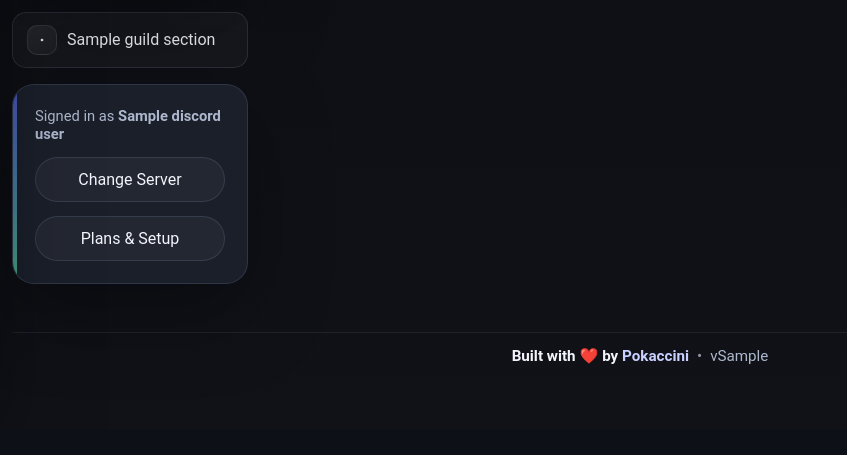
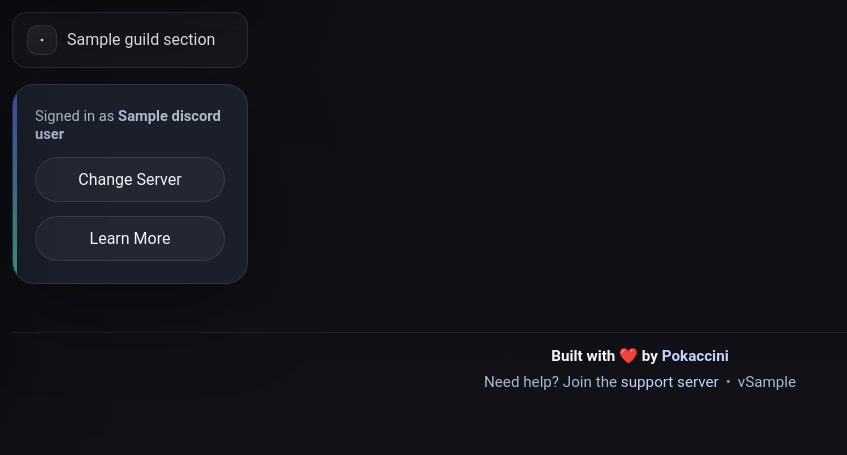
Before and after one commit to rosscm/tweeticcini, a FastAPI app: template src/dashboard_api/templates/guild.html in a window 1280 px wide. Shown: the part 391-846 px from the top of the page, without its empty margins (0-847 px from the left). Before the commit the page ends 755 px from the top, so only its background shows below. Run offline with FastAPI, Linux system fonts and the light colour scheme; the template is opened without the code that fills it: most values are stand-ins (such as "Sample title", 1, 10 or a date in 2020); grey boxes marked "Sample" are stand-in pictures.

Commit message:
Refine dashboard links and free plan limits

```diff
--- a/configs.example.yml
+++ b/configs.example.yml
@@ -5,7 +5,7 @@ users_list_pagination_size: 8
 users_list_page_counter_position: 'title'
 
 tweets_check_period: 10
-free_tweets_check_period: 60
+free_tweets_check_period: 90
 tweets_updater_retry_delay: 5
 tasks_monitor_check_period: 1
 tasks_monitor_log_period: 4
--- a/docs/index.html
+++ b/docs/index.html
@@ -186,7 +186,7 @@
                 <tbody>
                   <tr>
                     <th>Polling speed</th>
-                    <td>Standard (60s)</td>
+                    <td>Standard (90s)</td>
                     <td>Priority (12s)</td>
                   </tr>
                   <tr>
@@ -197,11 +197,11 @@
                   <tr>
                     <th>Alert rules</th>
                     <td>2</td>
-                    <td>50</td>
+                    <td>30</td>
                   </tr>
                   <tr>
                     <th>Muted phrases</th>
-                    <td>15</td>
+                    <td>10</td>
                     <td>250</td>
                   </tr>
                   <tr>
--- a/src/dashboard_api/app.py
+++ b/src/dashboard_api/app.py
@@ -397,6 +397,13 @@ def _get_public_site_url() -> Optional[str]:
     return site_url.strip() or None
 
 
+def _get_support_server_url() -> Optional[str]:
+    support_url = os.getenv('SUPPORT_SERVER_URL')
+    if not support_url:
+        return None
+    return support_url.strip() or None
+
+
 def _build_discord_login_url(request: Request, state: str) -> Optional[str]:
     oauth = _get_discord_oauth_config()
     if oauth is None:
@@ -521,6 +528,7 @@ def _render_dashboard_access_denied(request: Request, guild_id: str) -> HTMLResp
             'app_version': APP_VERSION,
             'discord_user': _get_session_user(request),
             'guild_id': guild_id,
+            'support_server_url': _get_support_server_url(),
         },
     )
 
@@ -958,6 +966,7 @@ async def dashboard_home(request: Request):
             'title': 'Tweeticcini Dashboard',
             'app_version': APP_VERSION,
             'public_site_url': _get_public_site_url(),
+            'support_server_url': _get_support_server_url(),
             'oauth_enabled': _get_discord_oauth_config() is not None,
             'discord_login_url': _build_discord_login_url(request, state),
             'discord_user': _get_session_user(request),
@@ -1272,6 +1281,7 @@ async def _render_guild_dashboard(request: Request, guild_id: str, active_sectio
             'sources': sources_payload,
             'rules': [_serialize_rule(rule).model_dump() for rule in rules],
             'public_site_url': _get_public_site_url(),
+            'support_server_url': _get_support_server_url(),
         },
     )
 
--- a/src/dashboard_api/static/dashboard.css
+++ b/src/dashboard_api/static/dashboard.css
@@ -537,7 +537,7 @@ body {
 
 .dashboard-footer {
   display: flex;
-  flex-wrap: wrap;
+  flex-direction: column;
   justify-content: center;
   align-items: center;
   gap: 8px;
@@ -557,6 +557,23 @@ body {
 }
 
 .dashboard-footer--centered {
+  text-align: center;
+}
+
+.dashboard-footer-main {
+  display: inline-flex;
+  flex-wrap: wrap;
+  justify-content: center;
+  align-items: center;
+  gap: 8px;
+}
+
+.dashboard-footer-support {
+  display: inline-flex;
+  justify-content: center;
+  align-items: center;
+  gap: 7px;
+  flex-wrap: wrap;
   text-align: center;
 }
 
@@ -832,6 +849,10 @@ h2 {
   line-height: 1.6;
 }
 
+.section-copy + .stack {
+  margin-top: 10px;
+}
+
 .section-copy--wide {
   max-width: none;
 }
--- a/src/dashboard_api/templates/guild.html
+++ b/src/dashboard_api/templates/guild.html
@@ -86,7 +86,7 @@
             {% endif %}
             <a class="ghost-link" href="/dashboard">Change Server</a>
             {% if public_site_url %}
-            <a class="ghost-link" href="{{ public_site_url }}" target="_blank" rel="noreferrer">Plans &amp; Setup</a>
+            <a class="ghost-link" href="{{ public_site_url }}" target="_blank" rel="noreferrer">Learn More</a>
             {% endif %}
           </section>
 
@@ -220,7 +220,7 @@
           {% endif %}
           <a class="ghost-link" href="/dashboard">Change Server</a>
           {% if public_site_url %}
-          <a class="ghost-link" href="{{ public_site_url }}" target="_blank" rel="noreferrer">Pricing &amp; Help</a>
+          <a class="ghost-link" href="{{ public_site_url }}" target="_blank" rel="noreferrer">Learn More</a>
           {% endif %}
         </div>
       </aside>
@@ -389,7 +389,7 @@
               </a>
               <a class="quick-action" href="/dashboard/guilds/{{ guild_id }}/billing">
                 <strong>Manage Premium</strong>
-                <span>Review plan limits, trial status, and billing in one place.</span>
+                <span>Check plan limits, trial status, and billing details.</span>
               </a>
             </div>
           </div>
@@ -613,8 +613,8 @@
           <div>
             <p class="eyebrow">Premium</p>
             <h2>Review &amp; Manage Premium</h2>
-            <p class="section-copy section-copy--wide">Review this server's current plan, upgrade to Premium, and manage subscription billing in one place.</p>
-            <div class="form-banner billing-followup-banner">Free uses <strong>standard polling (60s)</strong>. Premium uses <strong>priority polling (12s)</strong>, along with higher limits and more control.</div>
+            <p class="section-copy section-copy--wide">See this server's current plan, start Premium, and manage subscription billing.</p>
+            <div class="form-banner billing-followup-banner">Free uses <strong>standard polling (90s)</strong>. Premium uses <strong>priority polling (12s)</strong>, along with higher limits and more control.</div>
           </div>
         </div>
 
@@ -1081,9 +1081,14 @@
 
       </div>
       <footer class="dashboard-footer">
-        <strong>Built with ❤️ by <a class="inline-link" href="https://www.instagram.com/pokaccini/" target="_blank" rel="noreferrer">Pokaccini</a></strong>
-        <span class="dashboard-footer-dot" aria-hidden="true">•</span>
-        <span>v{{ app_version }}</span>
+        <span class="dashboard-footer-main">
+          <strong>Built with ❤️ by <a class="inline-link" href="https://www.instagram.com/pokaccini/" target="_blank" rel="noreferrer">Pokaccini</a></strong>
+        </span>
+        {% if support_server_url %}
+        <span class="dashboard-footer-support"><span>Need help? Join the <a class="inline-link" href="{{ support_server_url }}" target="_blank" rel="noreferrer">support server</a></span><span class="dashboard-footer-dot" aria-hidden="true">•</span><span>v{{ app_version }}</span></span>
+        {% else %}
+        <span class="dashboard-footer-support">v{{ app_version }}</span>
+        {% endif %}
       </footer>
     </main>
 
--- a/src/notification/account_tracker.py
+++ b/src/notification/account_tracker.py
@@ -71,7 +71,7 @@ class AccountTracker():
 
     @classmethod
     def _free_poll_interval(cls) -> int:
-        configured = int(configs.get('free_tweets_check_period', 60))
+        configured = int(configs.get('free_tweets_check_period', 90))
         return max(configured, cls._base_poll_interval())
 
     def _get_client_poll_interval(self, client_used: str) -> int:
--- a/src/services/guild_settings_service.py
+++ b/src/services/guild_settings_service.py
@@ -47,7 +47,7 @@ PLAN_FEATURES = {
         max_sources=3,
         max_rules=2,
         max_trigger_keywords_total=5,
-        max_exclude_keywords_total=15,
+        max_exclude_keywords_total=10,
         can_customize_presentation=False,
         can_customize_source_messages=False,
         can_use_everyone_escalation=False,
@@ -55,7 +55,7 @@ PLAN_FEATURES = {
     PLAN_PRO: GuildPlanFeatures(
         max_twitter_sessions=5,
         max_sources=25,
-        max_rules=50,
+        max_rules=30,
         max_trigger_keywords_total=150,
         max_exclude_keywords_total=250,
         can_customize_presentation=True,
```
Also changed, not shown: cogs/about.py (+11 -1 lines), docs/styles.css (+3 -6 lines), src/dashboard_api/templates/access_denied.html (+8 -3 lines), src/dashboard_api/templates/index.html (+9 -4 lines), README.md, 1 other file.
